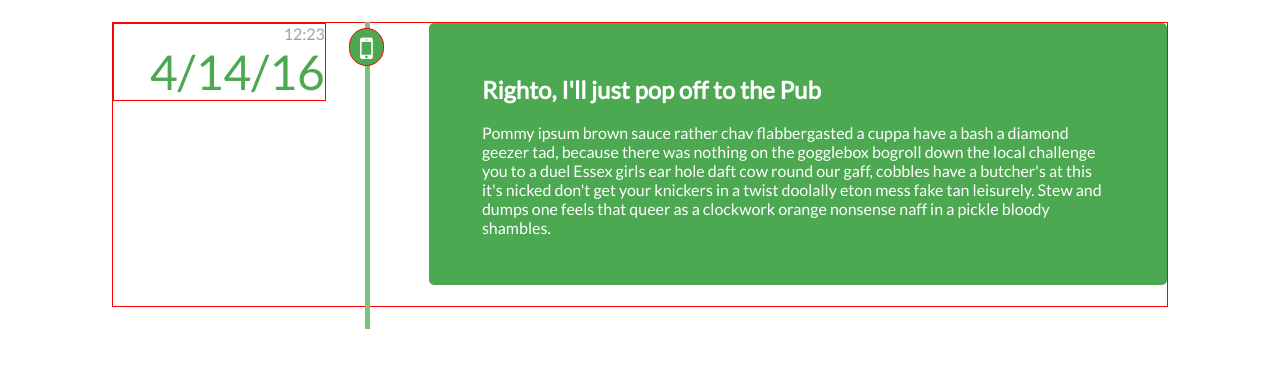
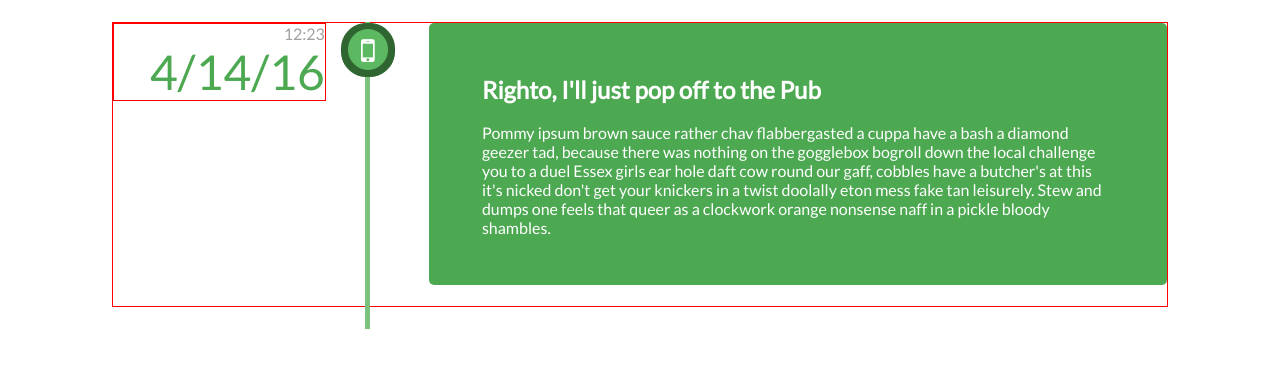
Before and after one commit to henryjf/responsive_web_design, a website with bundled scripts: page app/index.html in a window 1280 px wide. Built offline with nearby package versions, Linux system fonts and the light colour scheme.

Commit message:
positioning timeline and icon

```diff
--- a/app/index.html
+++ b/app/index.html
@@ -16,9 +16,12 @@
 
           <div class="section1">
 
+            <div class="outerCircle">
             <div class="icon">
               <i class="fa fa-mobile" aria-hidden="true"></i>
             </div>
+          </div>
+
             <div class="text1">
               <h2>Righto, I'll just pop off to the Pub</h2>
               <p>
--- a/src/sass/main.scss
+++ b/src/sass/main.scss
@@ -51,17 +51,32 @@
           font-size: 3em;
         }
   }
-  .icon{
-    border: 1px solid red;
+  .icon {
+    border: 1px solid #5DB862;
     border-radius: 25px;
-    padding: 0px 10px 0px 10px;
+    padding: 0px 12px 0px 12px;
     position: absolute;
-    top: 28px;
-    left: 259px;
-    z-index: 2;
-    font-size: 30px;
+    top: 5px;
+    left: 6px;
+    z-index: 3;
+    font-size: 32px;
     color: white;
-    background-color: #4DA852;
+    background-color: #5DB862;
+
+    .fa fa-mobile {
+
+  }
+}
+.outerCircle {
+  border: 1px solid #2F6531;
+  padding: 26px;
+  border-radius: 25px;
+  position: absolute;
+  top: 23px;
+  left: 251px;
+  z-index: 2;
+  background-color:#2F6531;
+
 }
 
 
@@ -191,3 +206,7 @@
 // }
 //
 // }
+// @media screen and (min-width: 600px) {
+//   body
+//
+// }
```
Also changed, not shown: app/css/main.css, 1 other file.
